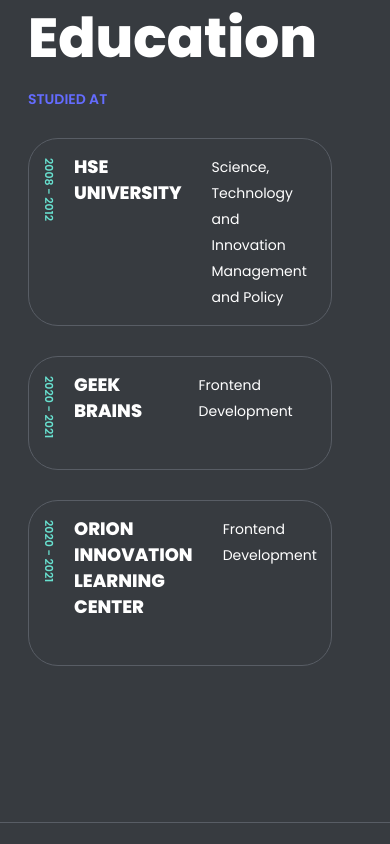
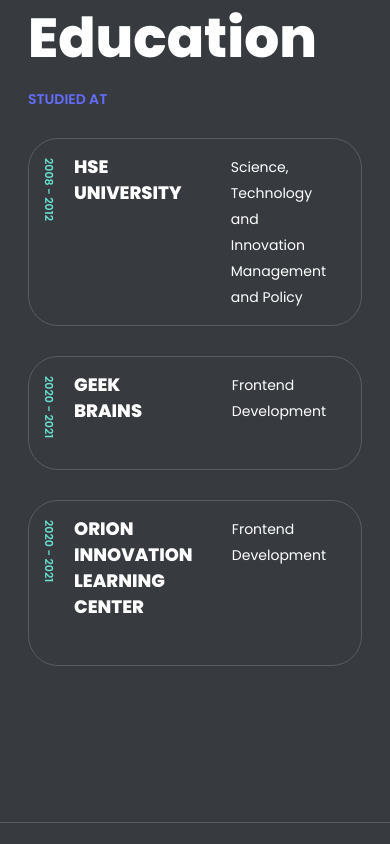
Before and after one commit to mayyaalekseeva/cv, a website built with Vite: page index.html in a window 390 px wide. Shown: the part 3300-4144 px from the top of the page. Built offline with nearby package versions, Linux system fonts and the light colour scheme.

Commit message:
Fixed form ui in mobile version

```diff
--- a/index.html
+++ b/index.html
@@ -11,7 +11,6 @@
     <title>Maiia Alexeeva Personal Portfolio</title>
   </head>
   <body>
-    <div id="app"></div>
 
     <!-- Container -->
     <div class="container">
--- a/src/css/contacts.scss
+++ b/src/css/contacts.scss
@@ -29,6 +29,8 @@
 
       @include mixins.mobile {
         margin-right: 0;
+        border: none;
+        padding: unset;
       }
 
       input,
--- a/src/css/education.scss
+++ b/src/css/education.scss
@@ -1,3 +1,6 @@
+@use "variables.scss" as variables;
+@use "mixins.scss" as mixins;
+
 .education {
   padding: 9em 2em;
 
@@ -8,11 +11,16 @@
       border: 1px solid variables.$light-grey;
       border-radius: 30px;
       display: flex;
+      width: 100%;
+
+      @include mixins.mobile {
+        justify-content: space-between;
+      }
 
       &__company {
         position: relative;
-        width: 170px;
         margin-right: 30px;
+        width: 25%;
 
         &___date {
           position: absolute;
@@ -39,9 +47,9 @@
       }
 
       &__description {
-        & > ul {
-          padding: 10px 0 0 16px;
-          margin: 0;
+        @include mixins.mobile {
+          width: min-content;
+          margin-right: 20px;
         }
       }
     }
```
Also changed, not shown: src/main.ts (+15 -2 lines).
